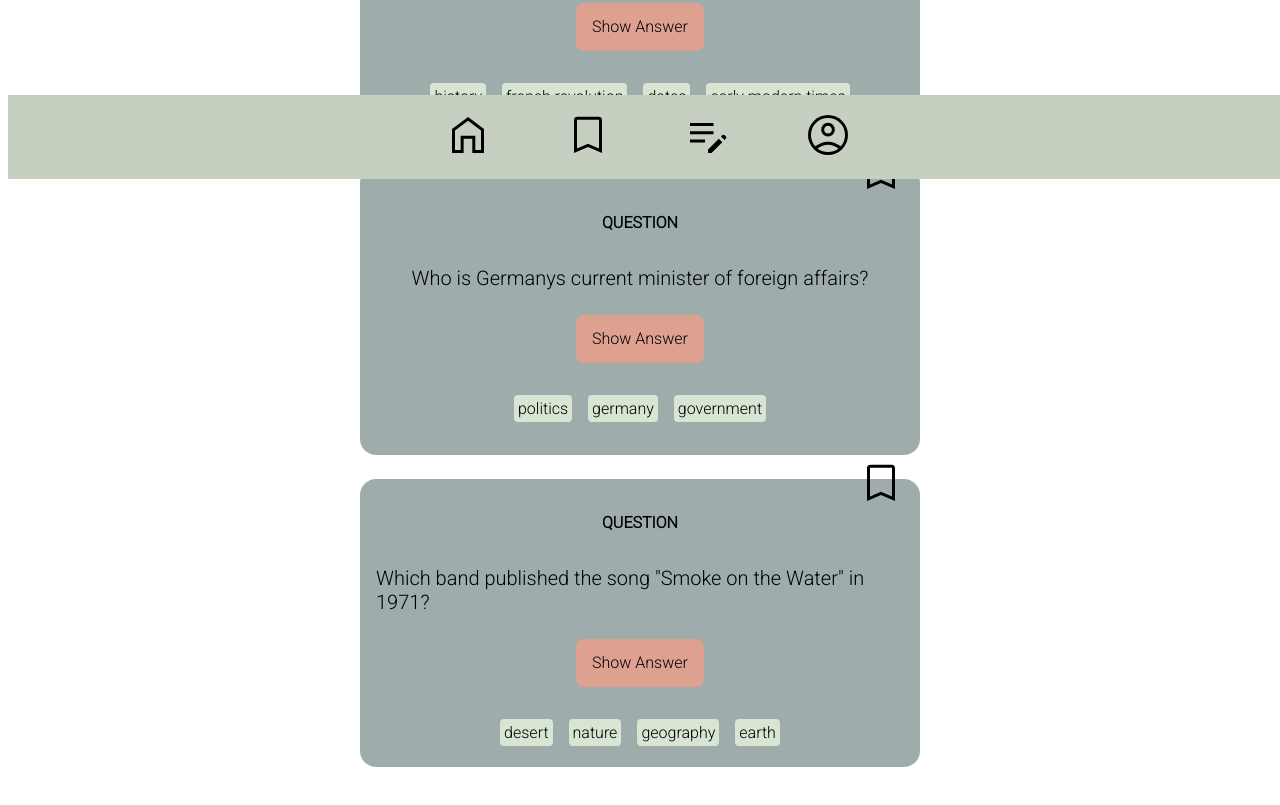
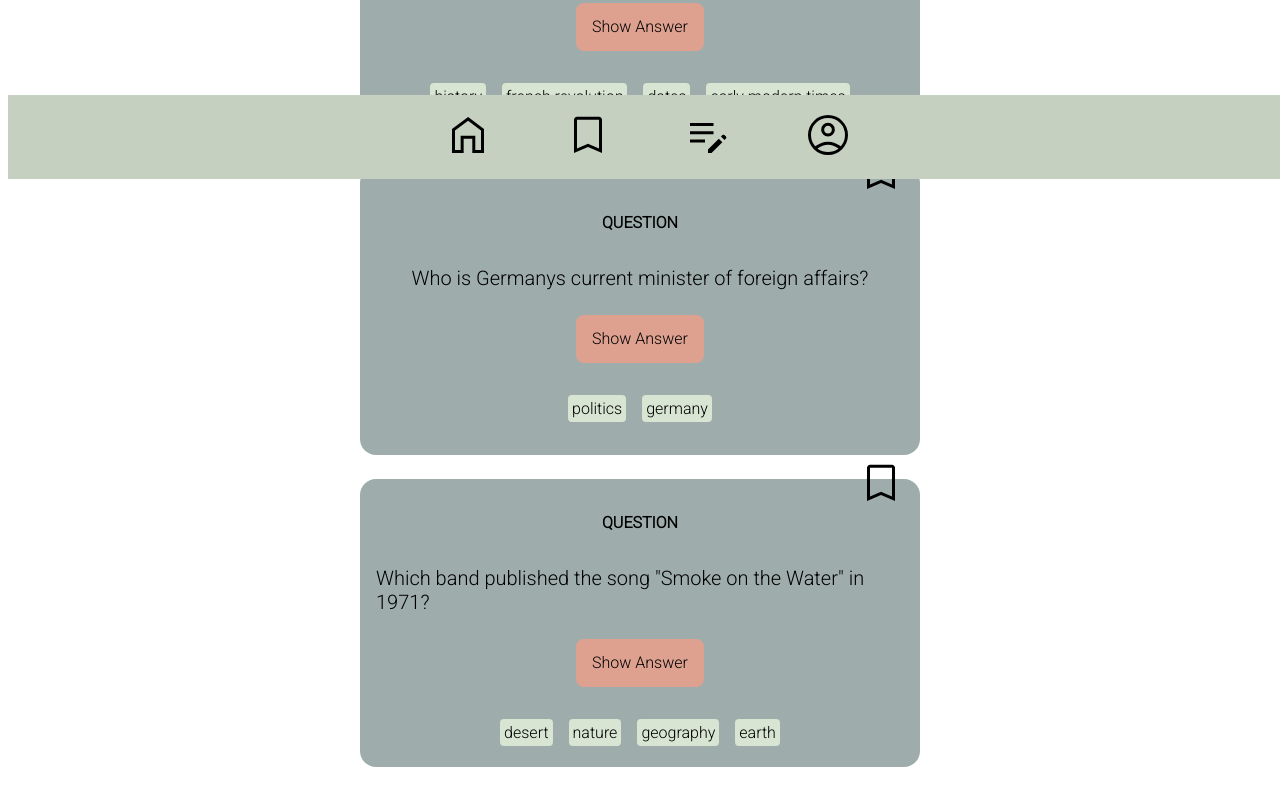
Before and after one commit to lkk95/linting, a website: page index.html in a window 1280 px wide. Shown: the part 621-1426 px from the top of the page. Drawn offline with Linux system fonts and the light colour scheme.

Commit message:
test actions

```diff
--- a/index.html
+++ b/index.html
@@ -81,7 +81,6 @@
         <div class="card_tags">
           <a href="" class="card_tag">politics</a>
           <a href="" class="card_tag">germany</a>
-          <a href="" class="card_tag">government</a>
         </div>
       </section>
       <section class="card">
```
Also changed, not shown: .github/workflows/run-tests.yml (added).
